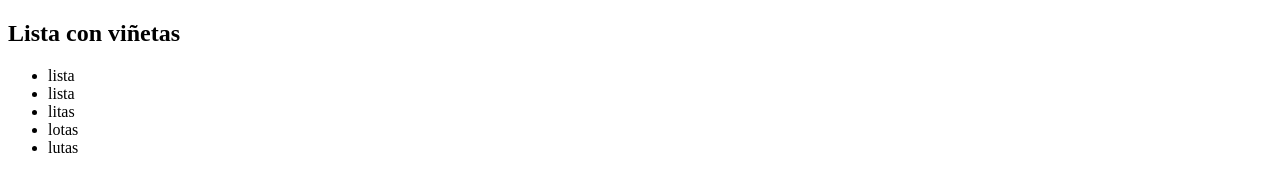
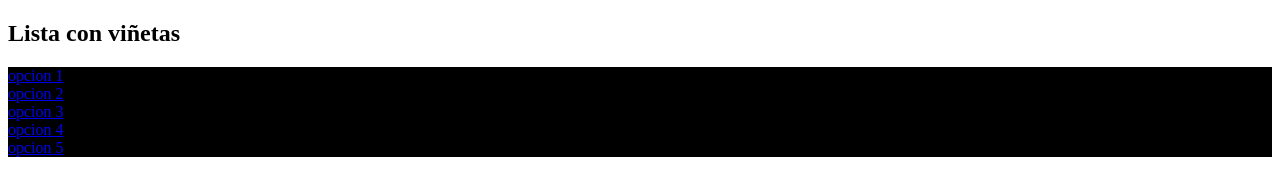
Before and after one commit to just-douht/pag_Trab3_css, a plain HTML site: page index.html in a window 1280 px wide. Drawn offline with Linux system fonts and the light colour scheme.

Commit message:
Trab3_vid1_5

```diff
--- a/index.html
+++ b/index.html
@@ -9,12 +9,12 @@
 
 <body>
 <h2>Lista con viñetas</h2>
-<ul>
-  <li>lista</li>
-  <li>lista</li>
-  <li>litas</li>
-  <li>lotas</li>
-  <li>lutas</li>
+<ul class="menu">
+  <li><a href="https://youtu.be/dQw4w9WgXcQ?si=IoOfaOd1vJsSm_UNm">opcion 1</a></li>
+  <li><a href="https://youtu.be/lSD_L-xic9o?si=iCK8JeGebjVOIjTT">opcion 2</a></li>
+  <li><a href="https://youtu.be/Xsn8fIqhk9w?si=S13ArLLWKlacxANA">opcion 3</a></li>
+  <li><a href="https://youtu.be/obLSGG-oEyw?si=3BVryAHX3c23Ke-u">opcion 4</a></li>
+  <li><a href="https://youtu.be/6UF_qprQiu0?si=FNjbbHTRpCATSXCw">opcion 5</a></li>
 </ul>
 
 </body>
```
